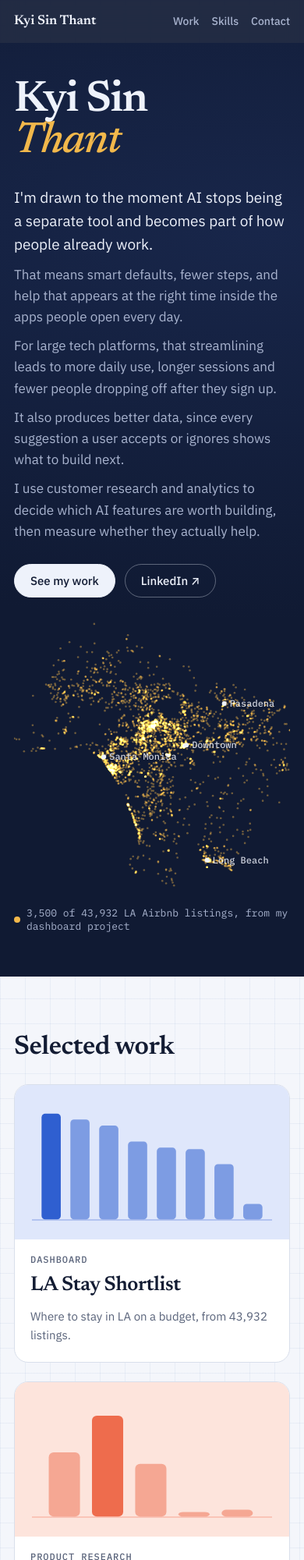
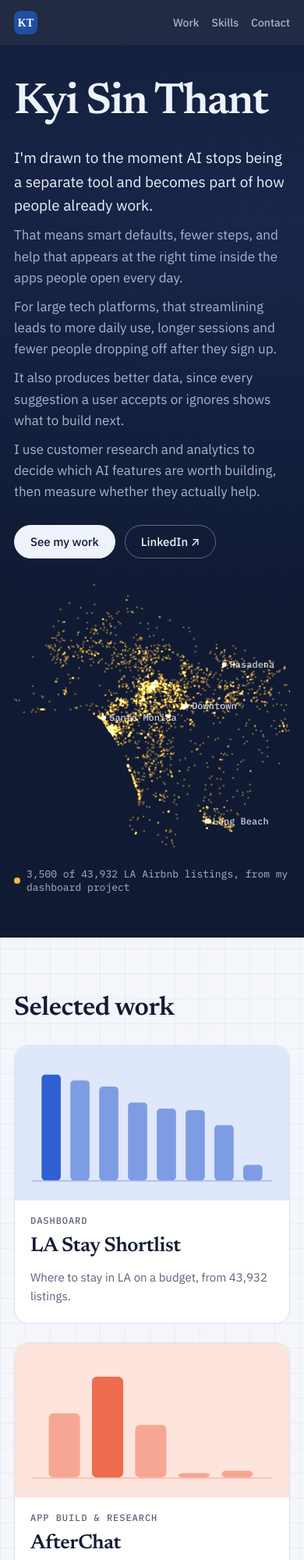
Before and after one commit to jasminekst/jasminekst.github.io, a plain HTML site: page index.html in a window 390 px wide. Shown: the top 2000 px of the page at 78% size. Drawn offline with Linux system fonts and the light colour scheme.

Commit message:
Name once in one color; AfterChat framed as app build
Co-Authored-By: Claude Opus 5.5 <noreply@anthropic.com>

```diff
--- a/assets/style.css
+++ b/assets/style.css
@@ -56,7 +56,8 @@ p { margin: 0; }
 /* top bar */
 .topbar { position: sticky; top: 0; z-index: 10; background: rgba(16, 26, 51, 0.92); backdrop-filter: blur(10px); -webkit-backdrop-filter: blur(10px); }
 .bar-inner { max-width: var(--max); margin-inline: auto; padding: 14px 24px; display: flex; align-items: center; justify-content: space-between; gap: 16px; }
-.brand { font-family: var(--display); font-weight: 600; font-size: 20px; color: var(--on-navy); text-decoration: none; }
+.brand { display: inline-flex; border-radius: 8px; }
+.brand img { display: block; border-radius: 8px; }
 .topbar nav { display: flex; gap: 26px; }
 .topbar nav a { color: var(--on-navy-muted); text-decoration: none; font-size: 15px; font-weight: 500; }
 .topbar nav a:hover { color: var(--on-navy); }
@@ -80,7 +81,6 @@ p { margin: 0; }
 .hero-inner { max-width: var(--max); margin-inline: auto; padding: 72px 24px 80px; display: grid; grid-template-columns: minmax(0, 1.05fr) minmax(0, 1fr); gap: 48px; align-items: center; }
 .hero-text { display: grid; gap: 28px; min-width: 0; }
 .hero h1 { font-size: clamp(56px, 9vw, 112px); line-height: 0.95; letter-spacing: -0.03em; }
-.hero h1 em { font-style: italic; font-weight: 500; color: var(--gold); }
 .pov { display: grid; gap: 10px; max-width: 54ch; font-size: 17px; color: var(--on-navy-muted); }
 .pov p:first-child { color: var(--on-navy); font-size: 19px; }
 .hero-actions { display: flex; flex-wrap: wrap; gap: 12px; }
@@ -192,7 +192,6 @@ p { margin: 0; }
   .wrap, .bar-inner, .hero-inner { padding-inline: 18px; }
   .topbar nav { gap: 16px; }
   .topbar nav a { font-size: 14px; }
-  .brand { font-size: 17px; }
   .card { grid-template-columns: 1fr; }
   .card-art { aspect-ratio: 16 / 9; }
   .section-title { padding-block: 64px 20px; }
--- a/index.html
+++ b/index.html
@@ -22,7 +22,7 @@
 
 <header class="topbar">
   <div class="bar-inner">
-    <a class="brand" href="#top">Kyi Sin Thant</a>
+    <a class="brand" href="#top" aria-label="Back to top"><img src="assets/favicon.svg" alt="" width="30" height="30"></a>
     <nav aria-label="Sections">
       <a href="#work">Work</a>
       <a href="#skills">Skills</a>
@@ -37,7 +37,7 @@
   <section class="hero">
     <div class="hero-inner">
       <div class="hero-text">
-        <h1>Kyi Sin<br><em>Thant</em></h1>
+        <h1>Kyi Sin Thant</h1>
         <div class="pov">
           <p>I'm drawn to the moment AI stops being a separate tool and becomes part of how people already work.</p>
           <p>That means smart defaults, fewer steps, and help that appears at the right time inside the apps people open every day.</p>
@@ -67,7 +67,7 @@
       </a>
       <a class="card" href="#afterchat">
         <div class="card-art art-coral"><svg viewBox="0 0 200 110" aria-hidden="true" id="art-2"></svg></div>
-        <div class="card-text"><span class="tag">Product research</span><h3>AfterChat</h3><p>A follow-up app shaped by a 60-person survey.</p></div>
+        <div class="card-text"><span class="tag">App build &amp; research</span><h3>AfterChat</h3><p>A working app for the follow-up after a coffee chat, shaped by a 60-person survey.</p></div>
       </a>
       <a class="card" href="#production">
         <div class="card-art art-teal"><svg viewBox="0 0 200 110" aria-hidden="true" id="art-3"></svg></div>
@@ -110,18 +110,18 @@
     <div class="wrap">
       <header class="p-head">
         <span class="num">02</span>
-        <div><span class="tag">Product research</span><h2 id="p2">AfterChat</h2></div>
+        <div><span class="tag">App build &amp; research</span><h2 id="p2">AfterChat</h2></div>
       </header>
       <div class="p-grid">
         <div class="p-main">
           <p class="question">Graduate students network all the time, then forget what was said and miss the follow-up. What should an app for the hours after a coffee chat do?</p>
           <ul class="work-list">
-            <li>Ran a survey of 60 graduate students. 72% had a coffee chat in the last three months, and 38% struggled to follow up on time or didn't know what to write.</li>
-            <li>Picked active networkers, the 28% with three or more chats, as the first users to win.</li>
-            <li>Chose each feature from a survey result, from thank-you drafts to follow-up reminders and job alerts linked to people you've met.</li>
-            <li>Planned for the two biggest worries, AI accuracy (27%) and privacy (15%), by showing the original note next to every summary and keeping chats private.</li>
+            <li>Built a working app prototype. Log a chat and it writes a summary, pulls out the advice, drafts a thank-you email and sets follow-up reminders.</li>
+            <li>Added job alerts that show which of your contacts could refer you, plus a searchable library of advice by industry.</li>
+            <li>Shaped the app around a survey of 60 graduate students. 72% had a coffee chat in the last three months, and 38% struggled to follow up on time or didn't know what to write.</li>
+            <li>Designed for the two biggest worries, AI accuracy (27%) and privacy (15%), by showing the original note next to every summary and keeping chats private.</li>
           </ul>
-          <ul class="tools" aria-label="Methods"><li>Survey design</li><li>Segmentation</li><li>Prototyping</li><li>Go-to-market</li></ul>
+          <ul class="tools" aria-label="Tools and methods"><li>App prototyping</li><li>AI features</li><li>UX design</li><li>Survey design</li><li>Segmentation</li></ul>
         </div>
         <div class="p-side">
           <figure class="chart">
@@ -193,7 +193,7 @@
         <a class="btn outline" href="https://www.linkedin.com/in/jasmine-kyi-sin-thant" target="_blank" rel="noopener">LinkedIn ↗</a>
       </div>
       <div class="foot">
-        <span>© 2026 Kyi Sin Thant · Los Angeles</span>
+        <span>© 2026 · Los Angeles</span>
         <a href="#top">Back to top ↑</a>
       </div>
     </div>
```
